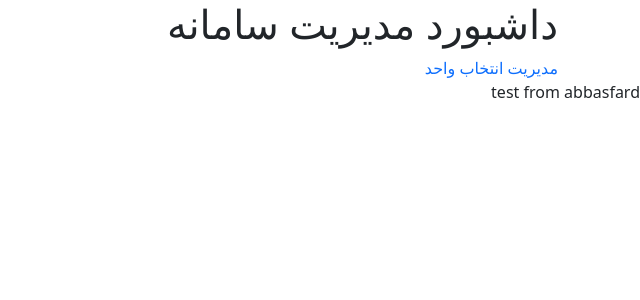
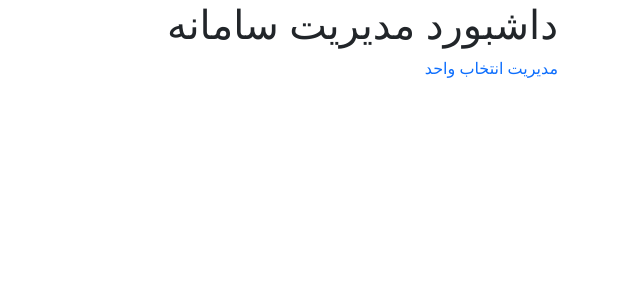
Before and after one commit to AmirShahkarami/SamanehAmozeshiDaneshgah, a PHP site: page /admin/admin-dashboard.php in a window 1280 px wide. Shown: the top 300 px of the page, without its empty margins (640-1280 px from the left). Run offline with PHP 8.4, Linux system fonts and the light colour scheme; a user stored in the database is signed in.

Commit message:
remove test from abasfard admin-dashboard.php linr 28

```diff
--- a/admin/admin-dashboard.php
+++ b/admin/admin-dashboard.php
@@ -25,7 +25,6 @@ if (!(isset($_SESSION["user_logged"]))) {
     <a href="admin-entekhabvahed.php">مدیریت انتخاب واحد</a>
 
 </div>
-test from abbasfard
 <script src="../assets/bootstrap-5.3.3-dist/js/bootstrap.bundle.min.js"></script>
 </body>
 </html>
```
